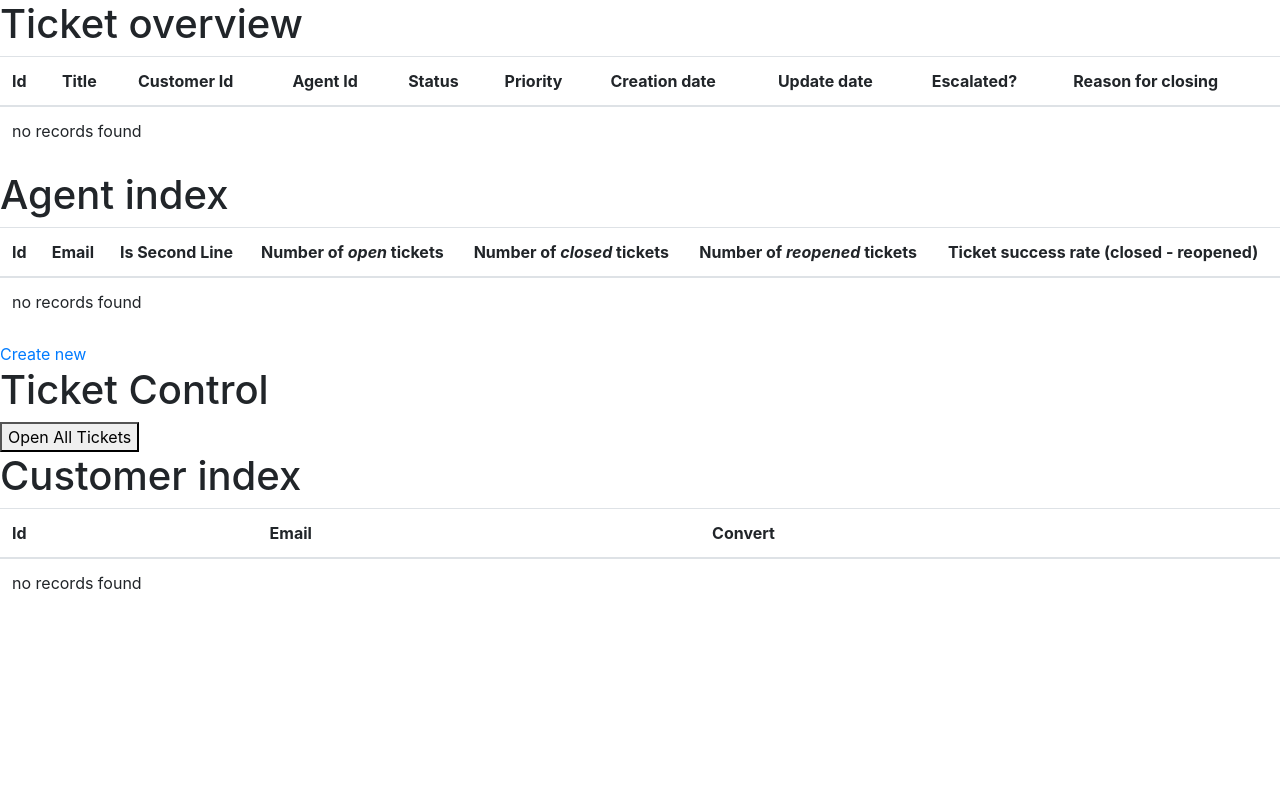
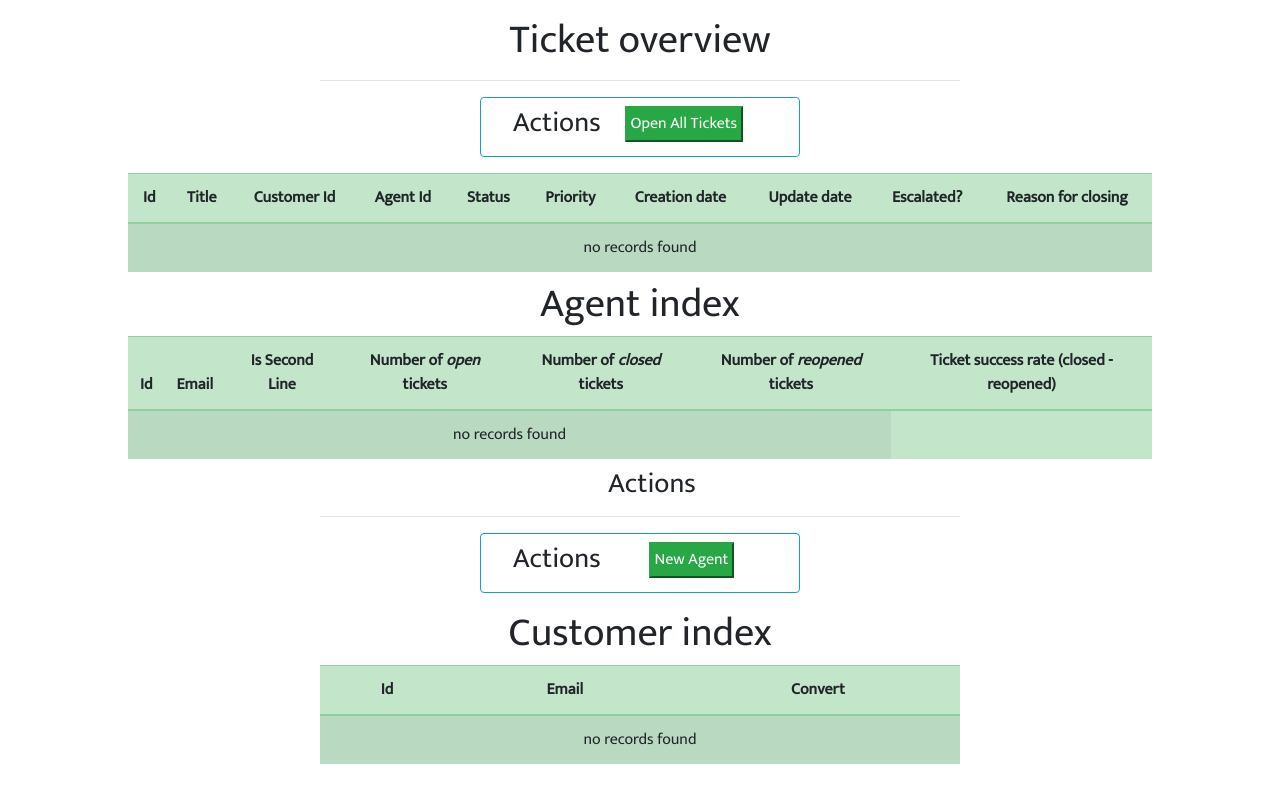
Before and after one commit to Huyen059/symfony-flow, a Symfony app: template templates/manager_dash/index.html.twig in a window 1280 px wide. Run offline with Twig, Linux system fonts and the light colour scheme; the template is opened without the code that fills it, so the values that code supplies are empty; some libraries are stand-ins or nearby versions.

Commit message:
very basic bootstrap styling

```diff
--- a/templates/manager_dash/index.html.twig
+++ b/templates/manager_dash/index.html.twig
@@ -1,11 +1,19 @@
 {% extends 'base.html.twig' %}
 
 {% block title %}Dashboard{% endblock %}
+{% block stylesheets %} <link rel="stylesheet" href="{{ asset('assets/managerStyle.css') }}">{% endblock %}
+
 
 {% block body %}
-    <h1>Ticket overview</h1>
-
-    <table class="table">
+    <h1 class="text-center pt-3">Ticket overview</h1>
+    <hr class="w-50 mx-auto">
+    <div class="border border-info p-2 mx-auto mb-3 w-25 d-flex rounded">
+    <h3 class="ml-4">Actions</h3>
+    <form classaction="{{ path('ticket_reset') }}">
+        <button class="ml-4 p-1 btn-success " name="openTickets">Open All Tickets</button>
+    </form>
+    </div>
+    <table class="table table-striped table-hover table-success ticket-table">
         <thead>
         <tr>
             <th>Id</th>
@@ -23,16 +31,16 @@
         <tbody>
         {% for ticket in tickets %}
             <tr>
-                <td>{{ ticket.id }}</td>
-                <td><a href="{{ path('ticket_show', {'id': ticket.id }) }}">{{ ticket.title }}</a></td>
-                <td>{{ ticket.customer }}</td>
+                <td class="pt-5">{{ ticket.id }}</td>
+                <td class="pt-5"><a href="{{ path('ticket_show', {'id': ticket.id }) }}">{{ ticket.title }}</a></td>
+                <td class="pt-5" style="font-weight: bold;">{{ ticket.customer }}</td>
                 <td>
                     <p>Current: {{ ticket.agent ?? "No assigned agent." }}</p>
                     {% if ticket.status != close %}
                         <form method="post">
                             <input type="hidden" name="ticketId" value="{{ ticket.id }}">
                             <label>
-                                <select name="reassignAgent">
+                                <select class="btn- btn-light" name="reassignAgent">
                                     {% for agent in agents %}
                                         <option value="{{ agent.id }}">{{ agent.email }}</option>
                                     {% else %}
@@ -40,11 +48,11 @@
                                     {% endfor %}
                                 </select>
                             </label>
-                            <button type="submit">Reassign Agent</button>
+                            <button class="btn btn-info" type="submit">Reassign Agent</button>
                         </form>
                     {% endif %}
                 </td>
-                <td>
+                <td class="pt-5">
                     {% if ticket.status == open %}
                         Open
                     {% elseif ticket.status == in_progress %}
@@ -69,31 +77,31 @@
                         <form method="post">
                             <input type="hidden" name="ticketId" value="{{ ticket.id }}">
                             <label>
-                                <select name="setPriority">
+                                <select class="btn- btn-light" name="setPriority">
                                     <option value="{{ high_priority }}">High</option>
                                     <option value="{{ medium_priority }}">Medium</option>
                                     <option value="{{ low_priority }}">Low</option>
                                 </select>
                             </label>
-                            <button type="submit">Set Priority</button>
+                            <button class="btn btn-info" type="submit">Set Priority</button>
                         </form>
                     {% endif %}
                 </td>
-                <td>{{ ticket.createdDate|date("F jS \\a\\t g:ia") }}</td>
-                <td>{{ ticket.updatedDate|date("F jS \\a\\t g:ia") }}</td>
-                <td>{{ ticket.isEscalated ? 'Yes' : 'No' }}</td>
+                <td class="pt-5">{{ ticket.createdDate|date("F jS \\a\\t g:ia") }}</td>
+                <td class="pt-5">{{ ticket.updatedDate|date("F jS \\a\\t g:ia") }}</td>
+                <td class="pt-5">{{ ticket.isEscalated ? 'Yes' : 'No' }}</td>
                 <td>
 
                         {% if ticket.closeReason %}
                             {{ ticket.closeReason }}
                         {% else %}
                             {% if ticket.status != close %}
-                            <form method="post">
-                                <input type="hidden" name="ticketId" value="{{ ticket.id }}">
+                            <form class="form-group" method="post">
+                                <input class="form-text" type="hidden" name="ticketId" value="{{ ticket.id }}">
                                 <label>
-                                    <textarea name="closeReason" cols="10" rows="3" required></textarea>
+                                    <textarea class="form-control" name="closeReason" cols="20" rows="3" required></textarea>
                                 </label>
-                                <button type="submit">Won't Fix</button>
+                                <button class="btn btn-danger" type="submit">Won't Fix</button>
                             </form>
                             {% endif %}
                         {% endif %}
@@ -108,10 +116,10 @@
         </tbody>
     </table>
 
-    <h1>Agent index</h1>
+    <h1 class="mt-2 text-center">Agent index</h1>
 
 
-    <table class="table">
+    <table class="table table-striped table-hover table-success">
         <thead>
         <tr>
             <th>Id</th>
@@ -142,16 +150,21 @@
         </tbody>
     </table>
 
-    <a href="{{ path('agent_new') }}">Create new</a>
+    <h3 class="ml-4 text-center mt-2">Actions</h3>
+    <hr class="mx-auto w-50">
 
-    <h1>Ticket Control</h1>
-    <form action="{{ path('ticket_reset') }}">
-        <button name="openTickets">Open All Tickets</button>
-    </form>
+    <div class="border border-info p-2 mx-auto mb-3 w-25 d-flex rounded">
+    <h3 class="ml-4">Actions</h3>
+        <form action="{{ path('agent_new') }}" >
+            <button class="ml-5 p-1 btn-success">New Agent</button>
+        </form>
+    </div>
 
 
-    <h1>Customer index</h1>
-    <table class="table">
+
+    <h1 class="text-center">Customer index</h1>
+
+    <table class="table w-50 table-striped table-success table-hover">
         <thead>
         <tr>
             <th>Id</th>
@@ -167,12 +180,12 @@
                 <td>{{ customer.email }}</td>
 
                 <td>
-                    <form method="post">
+                    <form class="d-flex justify-content-around" method="post">
                         <input type="hidden" name="convertToAgent" value="{{ customer.id }}">
                         <label>Is Second Line?
                             <input type="checkbox" name="isSecondLine">
                         </label>
-                        <button type="submit">Convert to Agent</button>
+                        <button class="btn btn-info" type="submit">Convert to Agent</button>
                     </form>
                 </td>
 
```
Also changed, not shown: public/assets/managerStyle.css (added).
